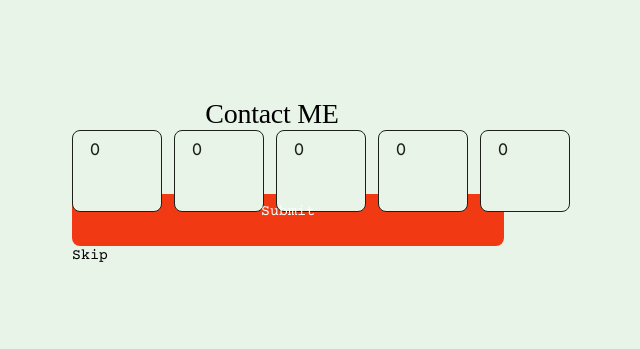
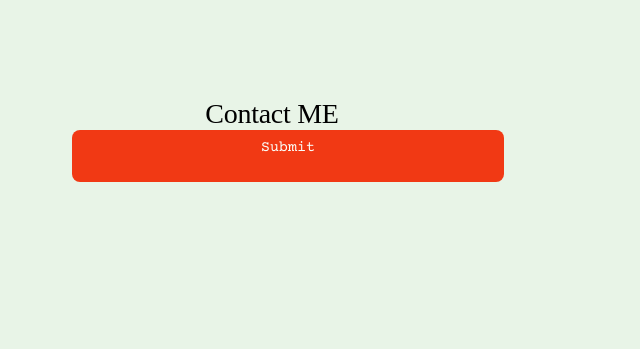
Before and after one commit to MAYANKSHARMA01010/CAPSTONE-PROJECT, a plain HTML site: page index.html in a window 1280 px wide. Shown: the part 3785-4134 px from the top of the page, without its empty margins (368-1008 px from the left). Drawn offline with nearby package versions, Linux system fonts and the light colour scheme; a web font is replaced by a local one.

Commit message:
Almost Done 2

```diff
--- a/index.html
+++ b/index.html
@@ -132,7 +132,7 @@
                             <h1 id="contact-me">Contact ME</h1>
                         </div>
 
-                        <div class="number">
+                        <!-- <div class="number">
 
                             <div class="rect">
                                 <div class="rect-text">0</div>
@@ -154,13 +154,13 @@
                                 <div class="rect-text">0</div>
                             </div>
 
-                        </div>
+                        </div> -->
 
                         <div class="submit-box">
                             <p class="submit">Submit</p>
                         </div>
 
-                        <p class="skip">Skip</p>
+                        <!-- <p class="skip">Skip</p> -->
                     </div>
 
                 </div>
```
